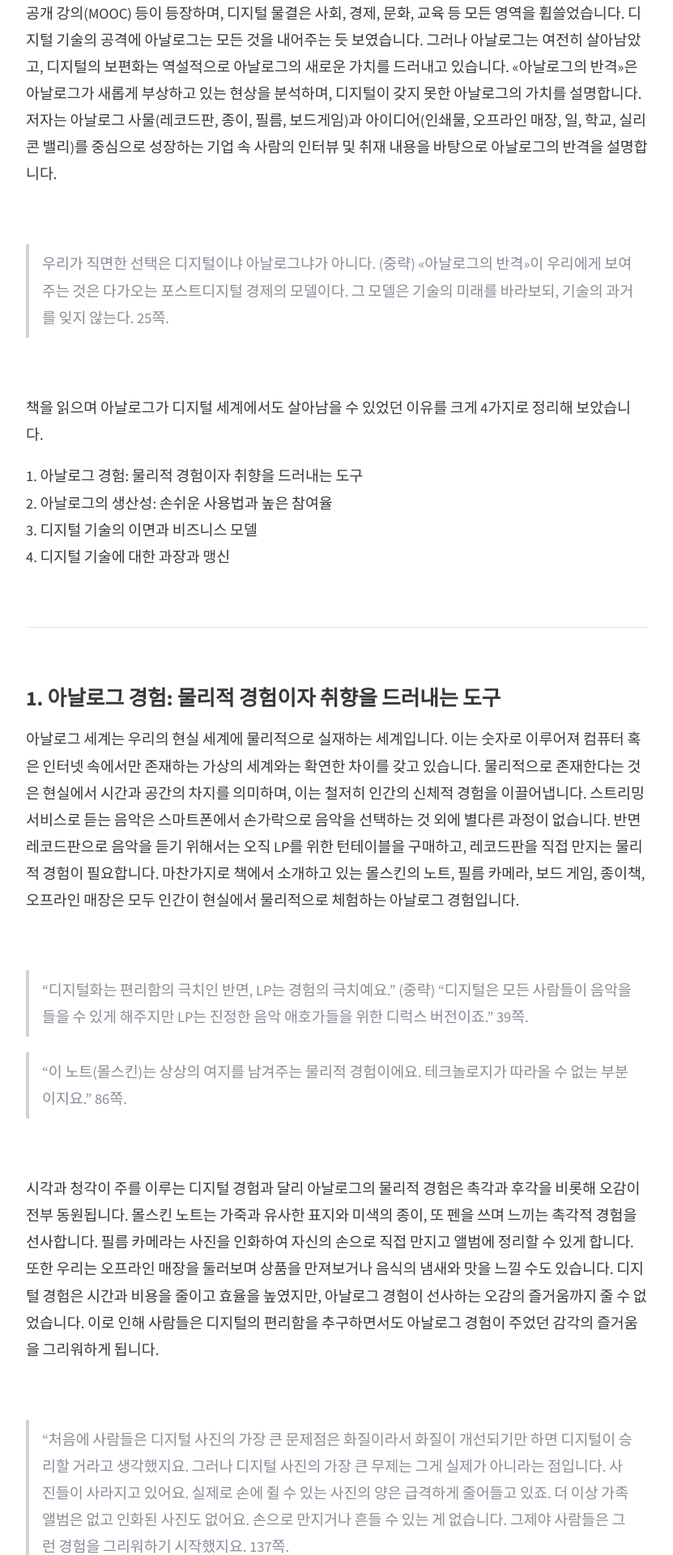
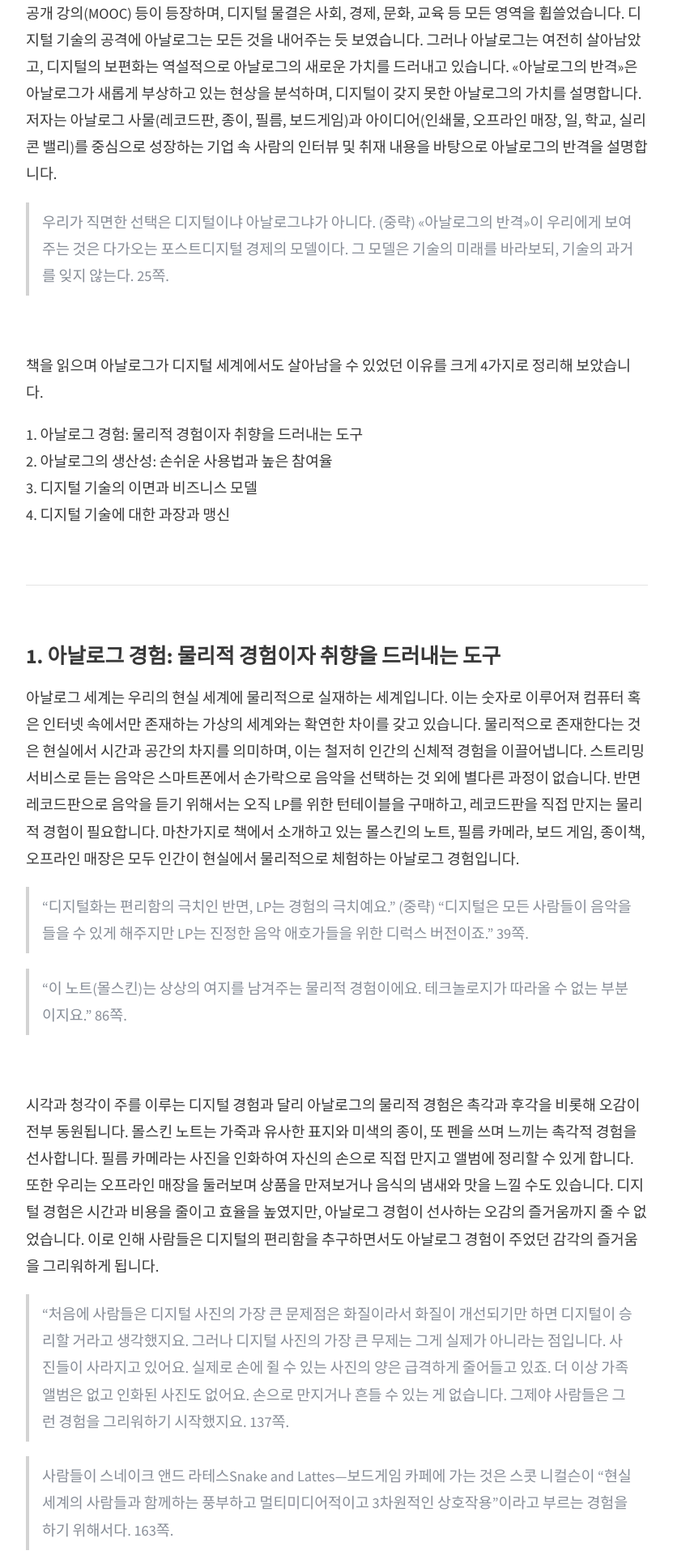
Before and after one commit to jungminL/jungminl.github.io, a Jekyll site: the page built from _posts/2019-04-30-book-rivew01.md, in a window 1280 px wide. Shown: the part 411-2331 px from the top of the page at 81% size, without its empty margins (224-1055 px from the left). Built offline with Jekyll 4.4.1, drawn with Linux system fonts in a browser that asks for light colours; nearby versions of some CDN libraries.

Commit message:
line-amend

```diff
--- a/_posts/2019-04-30-book-rivew01.md
+++ b/_posts/2019-04-30-book-rivew01.md
@@ -5,8 +5,6 @@ subtitle: 데이비드 색스, <아날로그의 반격>
 tags: [책, 리뷰]
 ---
 디지털 기술이 급격하게 성장하며 사람들은 머지않아 디지털 기술이 대부분의 아날로그를 대체할 것으로 예상했습니다. 그리고 실제로 스트리밍 음악, 디지털카메라, E-Book, 비디오 게임, 인터넷 쇼핑몰, 온라인 공개 강의(MOOC) 등이 등장하며, 디지털 물결은 사회, 경제, 문화, 교육 등 모든 영역을 휩쓸었습니다. 디지털 기술의 공격에 아날로그는 모든 것을 내어주는 듯 보였습니다. 그러나 아날로그는 여전히 살아남았고, 디지털의 보편화는 역설적으로 아날로그의 새로운 가치를 드러내고 있습니다. «아날로그의 반격»은 아날로그가 새롭게 부상하고 있는 현상을 분석하며, 디지털이 갖지 못한 아날로그의 가치를 설명합니다. 저자는 아날로그 사물(레코드판, 종이, 필름, 보드게임)과 아이디어(인쇄물, 오프라인 매장, 일, 학교, 실리콘 밸리)를 중심으로 성장하는 기업 속 사람의 인터뷰 및 취재 내용을 바탕으로 아날로그의 반격을 설명합니다.
-
-<br>
 
 > 우리가 직면한 선택은 디지털이냐 아날로그냐가 아니다. (중략) «아날로그의 반격»이 우리에게 보여주는 것은 다가오는 포스트디지털 경제의 모델이다. 그 모델은 기술의 미래를 바라보되, 기술의 과거를 잊지 않는다. 25쪽.
 
@@ -29,8 +27,6 @@ tags: [책, 리뷰]
 
 아날로그 세계는 우리의 현실 세계에 물리적으로 실재하는 세계입니다. 이는 숫자로 이루어져 컴퓨터 혹은 인터넷 속에서만 존재하는 가상의 세계와는 확연한 차이를 갖고 있습니다. 물리적으로 존재한다는 것은 현실에서 시간과 공간의 차지를 의미하며, 이는 철저히 인간의 신체적 경험을 이끌어냅니다. 스트리밍 서비스로 듣는 음악은 스마트폰에서 손가락으로 음악을 선택하는 것 외에 별다른 과정이 없습니다. 반면 레코드판으로 음악을 듣기 위해서는 오직 LP를 위한 턴테이블을 구매하고, 레코드판을 직접 만지는 물리적 경험이 필요합니다. 마찬가지로 책에서 소개하고 있는 몰스킨의 노트, 필름 카메라, 보드 게임, 종이책, 오프라인 매장은 모두 인간이 현실에서 물리적으로 체험하는 아날로그 경험입니다.
 
-<br>
-
 > “디지털화는 편리함의 극치인 반면, LP는 경험의 극치예요.” (중략) “디지털은 모든 사람들이 음악을 들을 수 있게 해주지만 LP는 진정한 음악 애호가들을 위한 디럭스 버전이죠.” 39쪽.
 
 > “이 노트(몰스킨)는 상상의 여지를 남겨주는 물리적 경험이에요. 테크놀로지가 따라올 수 없는 부분이지요.” 86쪽.
@@ -38,8 +34,6 @@ tags: [책, 리뷰]
 <br>
 
 시각과 청각이 주를 이루는 디지털 경험과 달리 아날로그의 물리적 경험은 촉각과 후각을 비롯해 오감이 전부 동원됩니다. 몰스킨 노트는 가죽과 유사한 표지와 미색의 종이, 또 펜을 쓰며 느끼는 촉각적 경험을 선사합니다. 필름 카메라는 사진을 인화하여 자신의 손으로 직접 만지고 앨범에 정리할 수 있게 합니다. 또한 우리는 오프라인 매장을 둘러보며 상품을 만져보거나 음식의 냄새와 맛을 느낄 수도 있습니다. 디지털 경험은 시간과 비용을 줄이고 효율을 높였지만, 아날로그 경험이 선사하는 오감의 즐거움까지 줄 수 없었습니다. 이로 인해 사람들은 디지털의 편리함을 추구하면서도 아날로그 경험이 주었던 감각의 즐거움을 그리워하게 됩니다.
-
-<br>
 
 > “처음에 사람들은 디지털 사진의 가장 큰 문제점은 화질이라서 화질이 개선되기만 하면 디지털이 승리할 거라고 생각했지요. 그러나 디지털 사진의 가장 큰 무제는 그게 실제가 아니라는 점입니다. 사진들이 사라지고 있어요. 실제로 손에 쥘 수 있는 사진의 양은 급격하게 줄어들고 있죠. 더 이상 가족 앨범은 없고 인화된 사진도 없어요. 손으로 만지거나 흔들 수 있는 게 없습니다. 그제야 사람들은 그런 경험을 그리워하기 시작했지요. 137쪽.
 
@@ -50,8 +44,6 @@ tags: [책, 리뷰]
 <br>
 
 현실에서 물리적 사물은 자신의 존재감을 디지털 기술과 비교하여 강하게 드러냅니다. 이북 리더기로 책을 읽고 있는 사람이 무엇을 읽는지 다른 사람은 쉽게 알 수 없습니다. 하지만 종이책이라면 우리는 표지를 볼 수 있고 읽고 있는 사람의 취향을 가늠할 수도 있습니다. 쏟아지는 메일함 속 광고는 휴지통으로 곧바로 직행이지만, 인쇄된 광고와 사물은 오히려 눈에 쉽게 들어옵니다. 또한 아날로그 사물이 가진 완결성은 방대한 디지털 세계와 달리 높은 성취감과 신뢰도를 줍니다. 우리는 가벼운 디지털 세계의 정보보다 직접 다가오는 실재적인 것이 더 사실에 가깝다고 믿습니다. 그것은 다른 매체를 한차례 거치지 않고 우리의 현실과 직접적으로 맞닿아있기 때문입니다.
-
-<br>
 
 > 종이의 영속성이 온라인에서는 실현되기 힘든 한 단계 높은 신뢰성을 부여한다. 204쪽.
 
@@ -69,8 +61,6 @@ tags: [책, 리뷰]
 
 아날로그는 사용하기가 쉽습니다. 눈 앞에 존재하는 사물을 손으로 직접 만지고 들여다보는 것은 사물을 더 쉽게 파악하게 합니다. 반면 디지털은 또 다른 도구—핸드폰, 키보드, 마우스 등을 통해서 조작해야 합니다. 디지털에 익숙한 사람에게는 그리 어렵지 않지만, 그 보편성을 따져본다면 단연 아날로그가 쉬울 것입니다. 노트 필기나 종이책을 통한 공부는 대표적인 아날로그 활동입니다. 직접 손으로 쓰는 것은 타자를 치는 것보다 느리고, 물리적인 제약이 있습니다. 하지만, 연구결과에 의하면 노트에 손으로 쓰는 것이 더 집중하기 쉬우며 기억에 유리하다고 합니다. 또한, 공부를 하는 학생들도 아이패드가 아닌 노트에 필기하는 아날로그 경험이 학습능률을 높여준다는 것을 몸소 체험하고 있습니다.
 
-<br>
-
 > 수많은 연구로 밝혀졌듯이 노트에 손으로 쓰는 것이 디지털 기기에 쓰는 것보다 더 집중하기 쉽고 기억에 유리하며 정신 건강에도 좋다. 88쪽.
 
 > 즈워너의 말처럼 디지털 테크놀로지의 단점은 그것이 끊임없이 변한다는 사실이다. (중략) “사람들은 종이 노트를 잘 압니다. 어떻게 ‘작동’하는지 손에 들자마자 바로 이해하죠.” 104쪽.
@@ -81,8 +71,6 @@ tags: [책, 리뷰]
 
 노트 필기와 종이책의 사용이 여전히 이루어지고 있는 교육의 현장은 아날로그의 능률을 뒷받침하고 있습니다. 온라인 강의와 화상 강의가 늘어나는 추세이지만, 학생들은 여전히 학교에 나와 수업을 듣고 교사와 관계를 맺습니다. 온라인 강의가 편리하다는 것은 모두가 다 아는 사실입니다. 그럼에도 불구하고 학교의 강의실은 여전히 가득 차 있습니다. 책에서 말하는 무크의 실패는 온라인 강의가 학생과 교사의 관계를 대체할 수 없다는 것을 반증합니다. 배운다는 것은 단순히 지식을 전달받는 것이 아닌 교사와 관계를 맺으며 경험되는 것입니다. 그렇기 때문에 소통이 없는 일방향적인 온라인 강의는 학생들의 지속적인 관심을 이끌어내지 못하고 쉽게 이탈하게 만듭니다.
 
-<br>
-
 > “가르침과 배움은 교사와 학생 사이의 관계입니다.” 스탠퍼드 대학교의 교육학 교수인 래리 큐번의 말이다. 그는 자기 학교에서 MOOC의 대실패를 목격했다. “관계는 아날로그입니다. 테크놀로지를 밀어붙이는 사람들은 가르침과 배움을 관계가 아니라 지식의 전수로 여깁니다. 교육을 관계라는 측면에서 보지 않습니다. 그저 정보에 더 많이 접근하고 전에는 불가능했던 방식으로 커뮤니케이션하는 방법으로만 여깁니다. 그런 건 관계가 아니지요. (중략) 그러면서 배움의 기반은 관계와 연결되어 있다는 사실을 명확히 알게 되었습니다. (중략)” 360쪽.
 
 > 그런 관계는 디지털 교육 테크놀로지가 절대로 모사하거나 대체할 수 없는 것이다. 그런 이유로 한 명의 위대한 교사가 가장 복잡한 전자기기, 소프트웨어, 플랫폼보다 더 혁신적인 미래의 교육 모델을 제공할 것이다. 361쪽.
```
Also changed, not shown: _posts/2019-04-30-book-review02.md (+1 -8 lines).
